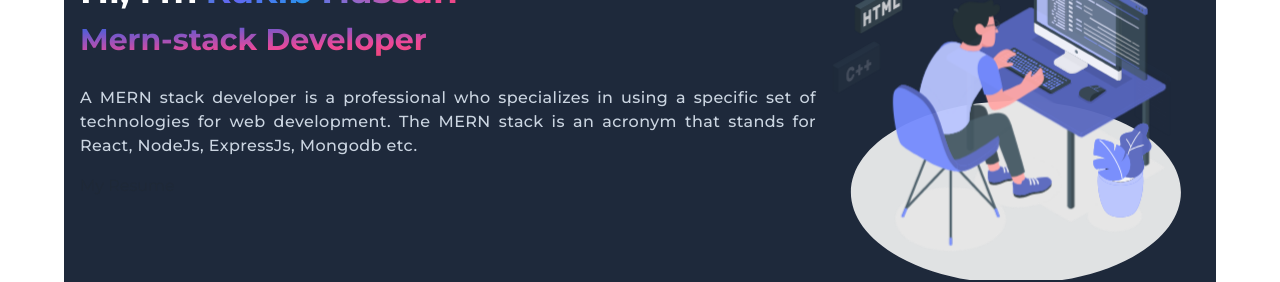
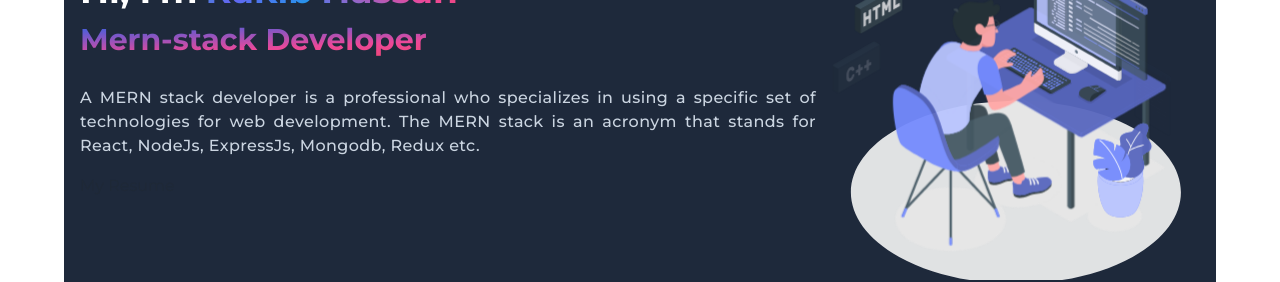
Before and after one commit to Barkat-Ullah/my-personal-portfolio, a React (Vite) app: page / in a window 1280 px wide. Shown: the part 356-638 px from the top of the page. Built offline with nearby package versions, Linux system fonts and the light colour scheme; some icons are missing.

Commit message:
completed portfolie

```diff
--- a/src/Pages/Banners/Banner.jsx
+++ b/src/Pages/Banners/Banner.jsx
@@ -53,7 +53,7 @@ const Banner = () => {
             <p className="py-4 tracking-wide font-sans font-medium text-slate-300 text-justify">
               A MERN stack developer is a professional who specializes in using
               a specific set of technologies for web development. The MERN stack
-              is an acronym that stands for React, NodeJs, ExpressJs, Mongodb
+              is an acronym that stands for React, NodeJs, ExpressJs, Mongodb, Redux
               etc.
             </p>
 
```
